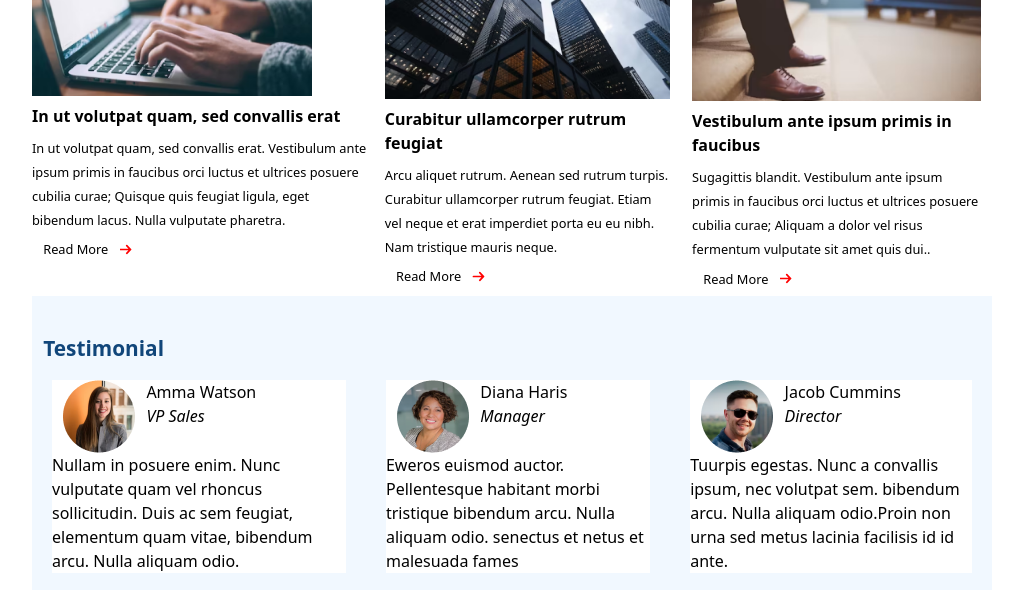
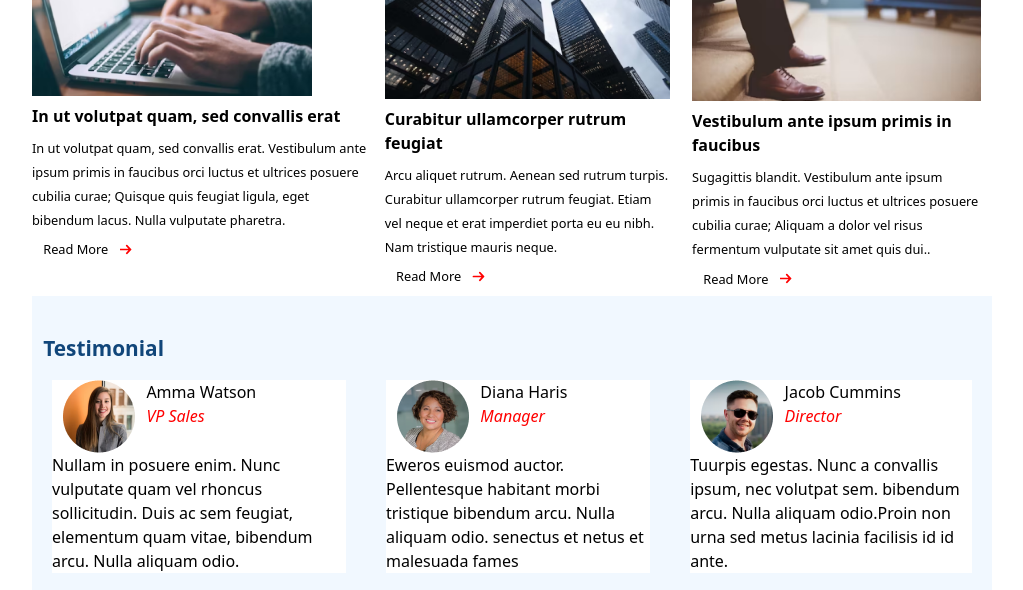
Before and after one commit to Brownskinsandra/lesson-1, a website: page index.html in a window 1280 px wide. Shown: the part 1474-2064 px from the top of the page, without its empty margins (128-1151 px from the left). Drawn offline with Linux system fonts and the light colour scheme.

Commit message:
changed some text to red

```diff
--- a/index.html
+++ b/index.html
@@ -172,7 +172,7 @@
                 <div class="bg-white mx-5 px-5">
                     <span class="flex">
                         <img src="pic/Ellipse 1.png" alt="" class="px-2">
-                        <p>Amma Watson <br> <em>VP Sales</em></p>
+                        <p>Amma Watson <br> <em class="text-red">VP Sales</em></p>
                     </span>
                     <p>Nullam in posuere enim. Nunc vulputate quam vel rhoncus sollicitudin. Duis ac sem feugiat, elementum quam vitae,
                     bibendum arcu. Nulla aliquam odio.</p>
@@ -180,7 +180,7 @@
                 <div class="mx-5 bg-white px-5">
                     <span class="flex">
                         <img src="pic/Ellipse 1 (1).png" alt="" class="px-2">
-                        <p>Diana Haris <br> <em>Manager</em></p>
+                        <p>Diana Haris <br> <em class="text-red">Manager</em></p>
                     </span>
                     <p>Eweros euismod auctor. Pellentesque habitant morbi tristique bibendum arcu. Nulla aliquam odio. senectus et netus et
                     malesuada fames</p>
@@ -188,7 +188,7 @@
                 <div class="mx-5 bg-white px-5">
                     <span class="flex">
                         <img src="pic/Ellipse 1 (2).png" alt="" class="px-2">
-                        <p> Jacob Cummins<br> <em>Director</em></p>
+                        <p> Jacob Cummins<br> <em class="text-red">Director</em></p>
                     </span>
                     <p>Tuurpis egestas. Nunc a convallis ipsum, nec volutpat sem. bibendum arcu. Nulla aliquam odio.Proin non urna sed metus
                     lacinia facilisis id id ante.</p>
```
